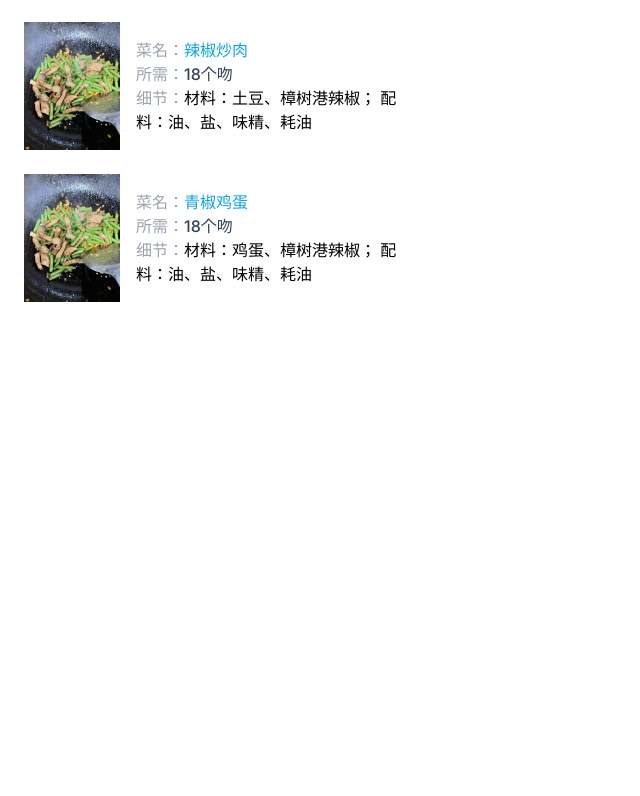
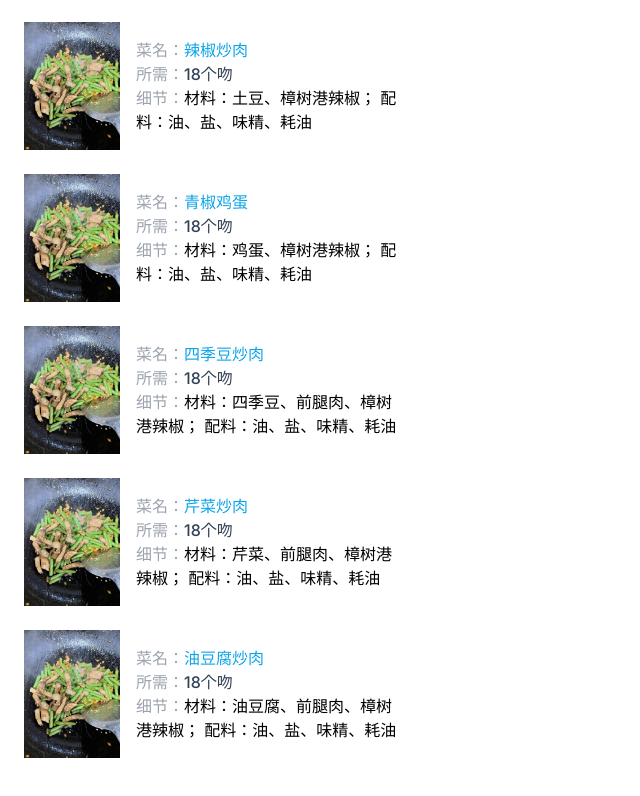
Before and after one commit to chinachenhuakang/life-record, a Next.js app: page /life-record/menu in a window 1280 px wide. Shown: the part 898-1694 px from the top of the page, without its empty margins (0-640 px from the left). Before the commit the page ends 1256 px from the top, so only its background shows below. Built offline with nearby package versions, Linux system fonts and the light colour scheme.

Commit message:
upd: 调整菜单内容

```diff
--- a/src/app/page.js
+++ b/src/app/page.js
@@ -14,7 +14,6 @@ import ContactSections from './components/ContactSections';
 import MenuList from './menuList';
 
 export default function Home({ children }) {
-  console.log('children',children)
   return (
     <main className='min-h-screen'>
       <div className=' w-full'>
--- a/src/data/menu.js
+++ b/src/data/menu.js
@@ -2,7 +2,7 @@
  * @Author: Chen HuaKang
  * @Date: 2024-03-20 10:46:22
  * @LastEditors: Chen HuaKang
- * @LastEditTime: 2024-03-25 17:22:05
+ * @LastEditTime: 2024-04-09 15:00:44
  * @Description:
  */
 import doujiaochaorou from './../../public/image/doujiaochaorou.jpg';
@@ -149,12 +149,36 @@ const categories = {
       desc: '材料：土豆、樟树港辣椒； 配料：油、盐、味精、耗油',
     },
     {
-      id: `${new Date().getTime()}-3`,
+      id: `${new Date().getTime()}-9`,
       isSelect: false,
       menuName: '青椒鸡蛋',
       price: 18,
       imageSrc: doujiaochaorou,
       desc: '材料：鸡蛋、樟树港辣椒； 配料：油、盐、味精、耗油',
+    },
+    {
+      id: `${new Date().getTime()}-10`,
+      isSelect: false,
+      menuName: '四季豆炒肉',
+      price: 18,
+      imageSrc: doujiaochaorou,
+      desc: '材料：四季豆、前腿肉、樟树港辣椒； 配料：油、盐、味精、耗油',
+    },
+    {
+      id: `${new Date().getTime()}-11`,
+      isSelect: false,
+      menuName: '芹菜炒肉',
+      price: 18,
+      imageSrc: doujiaochaorou,
+      desc: '材料：芹菜、前腿肉、樟树港辣椒； 配料：油、盐、味精、耗油',
+    },
+    {
+      id: `${new Date().getTime()}-11`,
+      isSelect: false,
+      menuName: '油豆腐炒肉',
+      price: 18,
+      imageSrc: doujiaochaorou,
+      desc: '材料：油豆腐、前腿肉、樟树港辣椒； 配料：油、盐、味精、耗油',
     },
   ],
   汤类: [
@@ -164,8 +188,41 @@ const categories = {
       menuName: '丝瓜肉汤',
       price: 18,
       imageSrc: doujiaochaorou,
-      desc: '材料：土豆、樟树港辣椒； 配料：油、盐、味精、耗油',
-    },],
+      desc: '材料：丝瓜、里脊肉丝； 配料：油、盐、味精',
+    },
+    {
+      id: `${new Date().getTime()}-9`,
+      isSelect: false,
+      menuName: '丝瓜蛋汤',
+      price: 18,
+      imageSrc: doujiaochaorou,
+      desc: '材料：丝瓜、鸡蛋； 配料：油、盐、味精',
+    },
+    {
+      id: `${new Date().getTime()}-9`,
+      isSelect: false,
+      menuName: '玉米排骨汤',
+      price: 18,
+      imageSrc: doujiaochaorou,
+      desc: '材料：玉米、排骨； 配料：油、盐、味精',
+    },
+    {
+      id: `${new Date().getTime()}-9`,
+      isSelect: false,
+      menuName: '胡萝卜排骨汤',
+      price: 18,
+      imageSrc: doujiaochaorou,
+      desc: '材料：胡萝卜、排骨； 配料：油、盐、味精',
+    },
+    {
+      id: `${new Date().getTime()}-9`,
+      isSelect: false,
+      menuName: '西红柿鸡蛋汤',
+      price: 18,
+      imageSrc: doujiaochaorou,
+      desc: '材料：西红柿、鸡蛋； 配料：油、盐、味精',
+    },
+  ],
   青菜: [
     {
       id: `${new Date().getTime()}-9`,
@@ -173,7 +230,15 @@ const categories = {
       menuName: '青椒土豆丝',
       price: 18,
       imageSrc: doujiaochaorou,
-      desc: '材料：土豆、樟树港辣椒； 配料：油、盐、味精、耗油',
+      desc: '材料：土豆、樟树港辣椒； 配料：油、盐、味精',
+    },
+    {
+      id: `${new Date().getTime()}-9`,
+      isSelect: false,
+      menuName: '茄子豆角',
+      price: 18,
+      imageSrc: doujiaochaorou,
+      desc: '材料：茄子、豆角； 配料：油、盐、味精',
     },
     {
       id: `${new Date().getTime()}-10`,
@@ -181,7 +246,7 @@ const categories = {
       menuName: '清炒豆芽',
       price: 18,
       imageSrc: doujiaochaorou,
-      desc: '材料：土豆、樟树港辣椒； 配料：油、盐、味精、耗油',
+      desc: '材料：豆芽、葱； 配料：油、盐、味精',
     },
     {
       id: `${new Date().getTime()}-11`,
@@ -189,7 +254,7 @@ const categories = {
       menuName: '清炒油麦菜',
       price: 18,
       imageSrc: doujiaochaorou,
-      desc: '材料：土豆、樟树港辣椒； 配料：油、盐、味精、耗油',
+      desc: '材料：油麦菜、蒜； 配料：油、盐、味精、耗油',
     },
     {
       id: `${new Date().getTime()}-12`,
@@ -197,7 +262,15 @@ const categories = {
       menuName: '清炒空心菜',
       price: 18,
       imageSrc: doujiaochaorou,
-      desc: '材料：土豆、樟树港辣椒； 配料：油、盐、味精、耗油',
+      desc: '材料：空心菜、蒜； 配料：油、盐、味精、',
+    },
+    {
+      id: `${new Date().getTime()}-12`,
+      isSelect: false,
+      menuName: '清炒生菜',
+      price: 18,
+      imageSrc: doujiaochaorou,
+      desc: '材料：生菜； 配料：油、盐、味精',
     },
   ],
 };
@@ -206,8 +279,8 @@ const initMenus = () => {
   const ary1 = [1, 2, 3];
   const ary2 = [4, 5];
   for (let i = 0, j = 0; i < ary1.length || j < ary2.length; ++i, ++j) {
-    console.log('i=%s ary1[i]', i, ary1[i]);
-    console.log('j=%s ary2[j]', j, ary2[j]);
+    // console.log('i=%s ary1[i]', i, ary1[i]);
+    // console.log('j=%s ary2[j]', j, ary2[j]);
     // menuData.push(
     //   {
     //     id: `${new Date().getTime()}${i}`,
```
